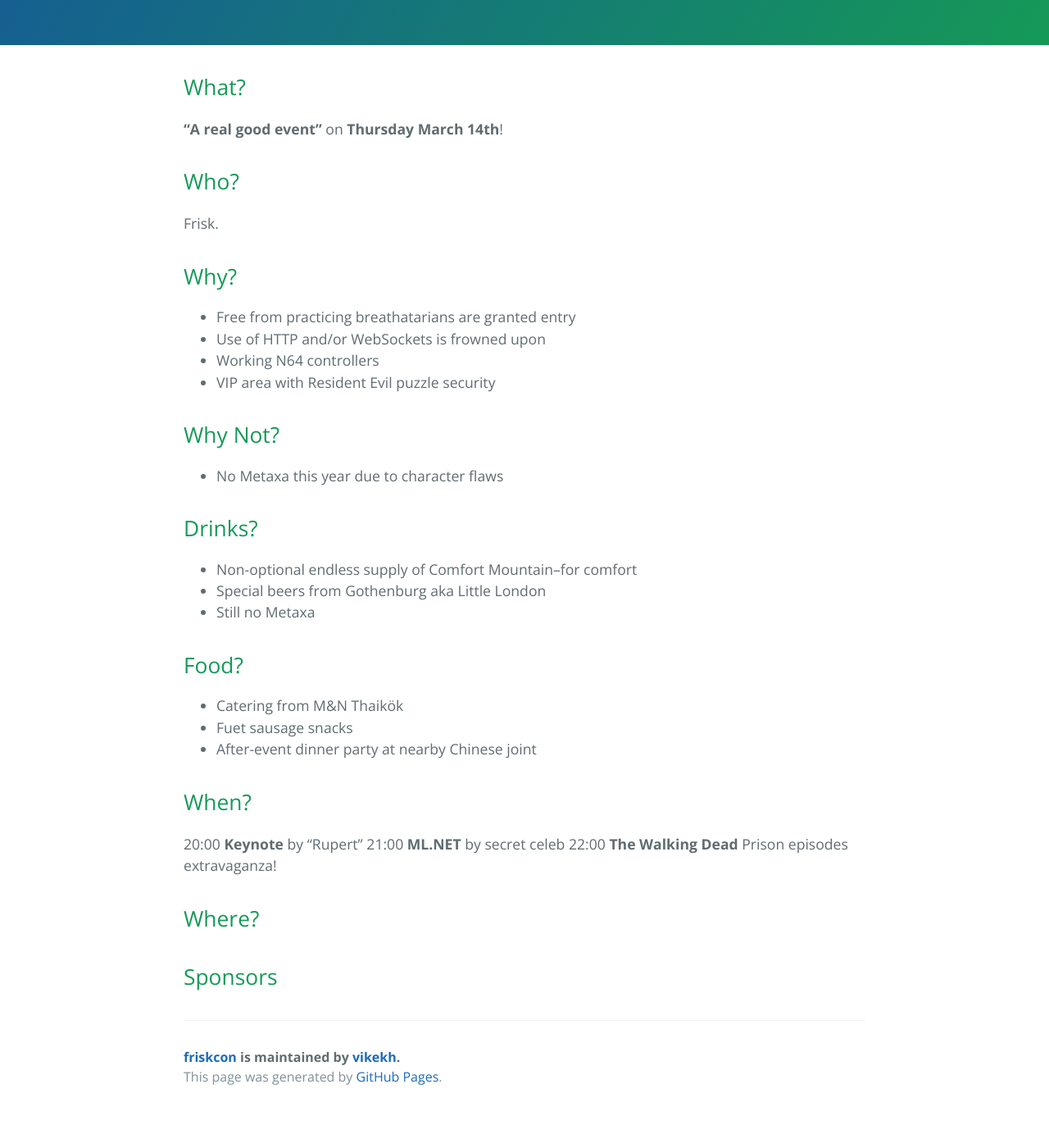
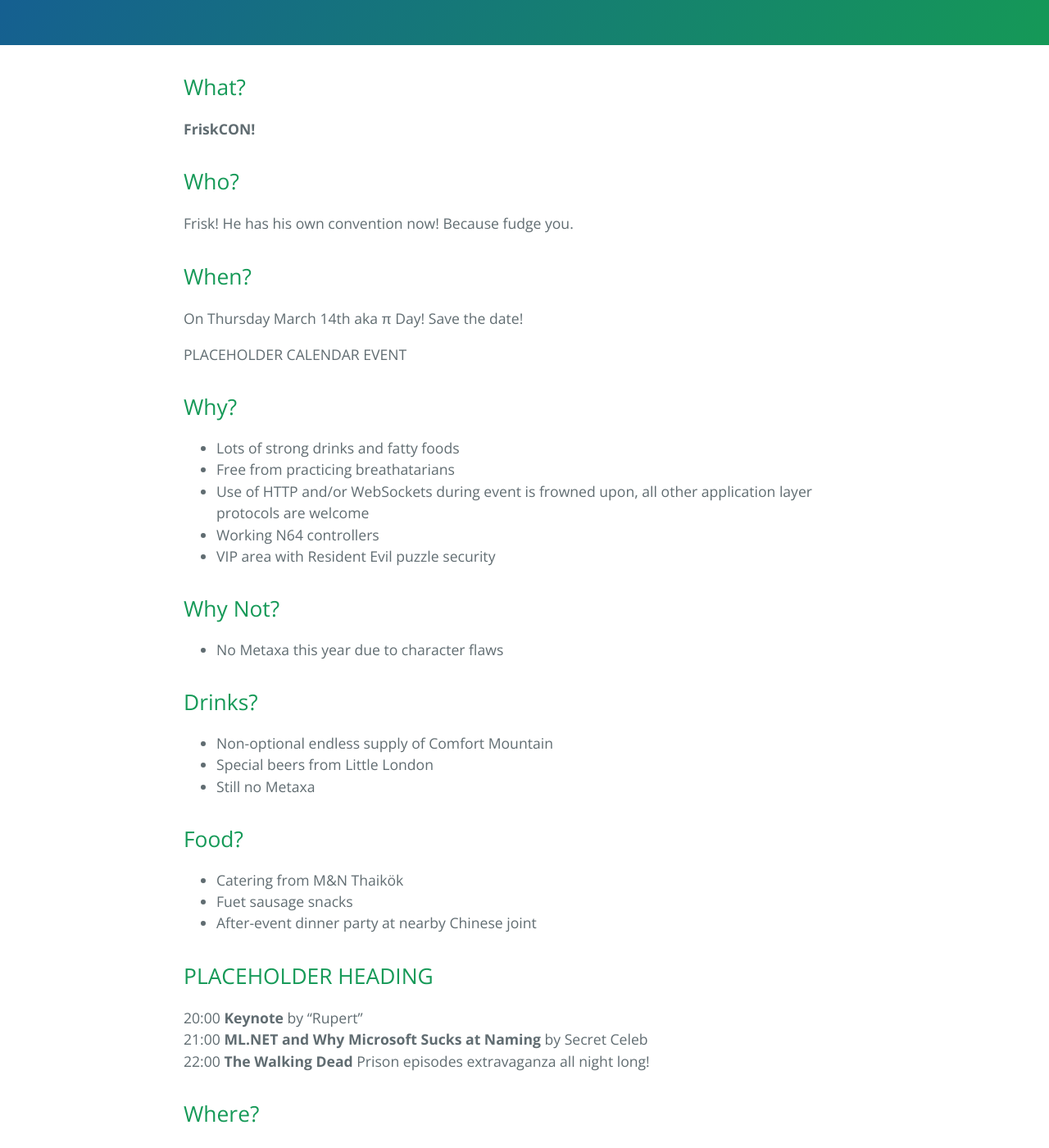
Before and after one commit to vikekh/friskcon, a Jekyll site: the page built from index.md, in a window 1280 px wide and 1400 px high, scrolled down 328 px. Shown: the whole window at 82% size. Built offline with Jekyll 4.4.1, drawn with Linux system fonts in a browser that asks for light colours; our own code applies the rules of GitHub Pages for plain Markdown files; before the commit the page ends 1685 px from its top, so only the background shows below that; some of the changed text lies outside the part shown.

Commit message:
Updated index.md

```diff
--- a/_config.yml
+++ b/_config.yml
@@ -1,5 +1,5 @@
-title: FriskCON.wtf
-description: "A Real Good Event!"
+title: FriskCON 2019
+description: A Real Good Event!
 show_downloads: false
-google_analytics:
+google_analytics: false
 theme: jekyll-theme-cayman
--- a/index.md
+++ b/index.md
@@ -1,15 +1,22 @@
 ## What?
 
-**"A real good event"** on **Thursday March 14th**!
+**FriskCON!**
 
 ## Who?
 
-Frisk.
+Frisk! He has his own convention now! Because fudge you.
+
+## When?
+
+On Thursday March 14th aka π Day! Save the date!
+
+PLACEHOLDER CALENDAR EVENT
 
 ## Why?
 
-* Free from practicing breathatarians are granted entry
-* Use of HTTP and/or WebSockets is frowned upon
+* Lots of strong drinks and fatty foods
+* Free from practicing breathatarians
+* Use of HTTP and/or WebSockets during event is frowned upon, all other application layer protocols are welcome
 * Working N64 controllers
 * VIP area with Resident Evil puzzle security
 
@@ -19,8 +26,8 @@ Frisk.
 
 ## Drinks?
 
-* Non-optional endless supply of Comfort Mountain--for comfort
-* Special beers from Gothenburg aka Little London
+* Non-optional endless supply of Comfort Mountain
+* Special beers from Little London
 * Still no Metaxa
 
 ## Food?
@@ -29,12 +36,14 @@ Frisk.
 * Fuet sausage snacks
 * After-event dinner party at nearby Chinese joint
 
-## When?
+## PLACEHOLDER HEADING
 
-20:00 **Keynote** by "Rupert"
-21:00 **ML.NET** by secret celeb
-22:00 **The Walking Dead** Prison episodes extravaganza!
+20:00 **Keynote** by "Rupert"\\
+21:00 **ML.NET and Why Microsoft Sucks at Naming** by Secret Celeb\\
+22:00 **The Walking Dead** Prison episodes extravaganza all night long!
 
 ## Where?
 
+PLACEHOLDER MAP
+
 ## Sponsors
```
